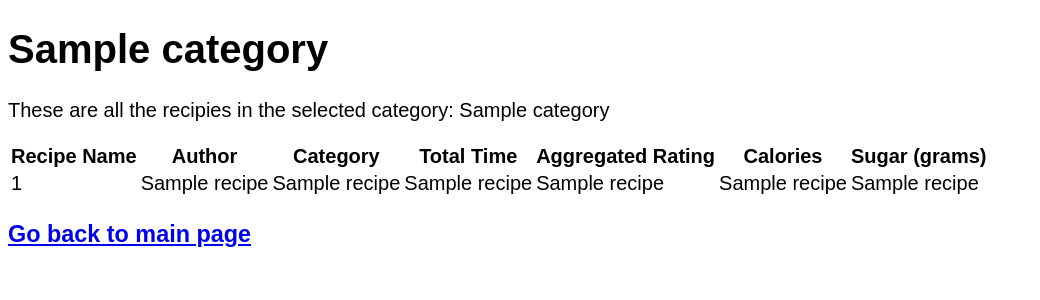
After one commit to jonghyun-joann-lee/cs4111-Cookbook, a Flask app: template templates/category_recipes.html in a window 1280 px wide. The commit adds this page. Shown: the top 300 px of the page, without its empty margins (0-1040 px from the left). Run offline with Flask 3, Linux system fonts and the light colour scheme; the template is opened without the code that fills it: most values are stand-ins (such as "Sample title", 1, 10 or a date in 2020); parts of the project's set-up code (start-up, migrations or seed data) failed here and were passed over.

Commit message:
Added page for each category that list all recipes in the category

```diff
--- a/server.py
+++ b/server.py
@@ -201,9 +201,30 @@ def index():
 # Notice that the function name is another() rather than index()
 # The functions for each app.route need to have different names
 #
-@app.route('/another')
-def another():
-  return render_template("another.html")
+@app.route('/category/<category_name>')
+def category(category_name):
+  cursor = g.conn.execute(text("""
+                               SELECT R.RecipeName, P.DisplayName, C.CategoryName, R.TotalTime, R.AggregatedRating, R.Calories, R.Sugar
+                               FROM Recipes_written_by R, Categories C, belongs_to B, Authors A, People P
+                               WHERE R.RecipeID = B.RecipeID AND B.CategoryID = C.CategoryID
+                               AND R.UserID = A.UserID AND A.UserID = P.UserID
+                               AND C.CategoryName = :categoryname
+                               """), categoryname=category_name)
+  g.conn.commit()
+  recipes_in_category = [] # a list of tuples
+  for result in cursor:
+    time = result[3] #R.TotalTime is integer in minutes
+    hours = time // 60
+    mins = time % 60
+    formatted_time = f"{hours} hr {mins} min"
+    result[3] = formatted_time #overwrite TotalTime with the formatted version
+    recipes_in_category.append(tuple(result))
+  cursor.close()
+
+  context = dict(category=category_name, recipes=recipes_in_category)
+  return render_template("category_recipes.html", **context)
+
+
 
 
 # Example of adding new data to the database
--- /dev/null
+++ b/templates/category_recipes.html
@@ -0,0 +1,45 @@
+<!DOCTYPE html>
+<html>
+  <style>
+    body{
+      font-size: 15pt;
+      font-family: arial;
+    }
+  </style>
+
+<head>
+  <title>GravanosCookBook - {{category}}</title>
+</head>
+
+<body>
+  <h1>{{category}}</h1>
+  <p>These are all the recipies in the selected category: {{category}}</p>
+  <table>
+    <tr>
+      <th>Recipe Name</th>
+      <th>Author</th>
+      <th>Category</th>
+      <th>Total Time</th>
+      <th>Aggregated Rating</th>
+      <th>Calories</th>
+      <th>Sugar (grams)</th>
+    </tr>
+
+    {% for recipe in recipes %}
+    <tr>
+      <td>{{ recipe[0] }}</td> <!-- Recipe Name -->
+      <td>{{ recipe[1] }}</td> <!-- Author -->
+      <td>{{ recipe[2] }}</td> <!-- Category -->
+      <td>{{ recipe[3] }}</td> <!-- Total Time -->
+      <td>{{ recipe[4] }}</td> <!-- Aggregated Rating -->
+      <td>{{ recipe[5] }}</td> <!-- Calories -->
+      <td>{{ recipe[6] }}</td> <!-- Sugar (grams) -->
+    </tr>
+    {% endfor %}
+  </table>
+
+  <h3><a href="index">Go back to main page</a></h3>
+
+</body>
+
+</html>
```
Also changed, not shown: templates/index.html (+4 -4 lines).
